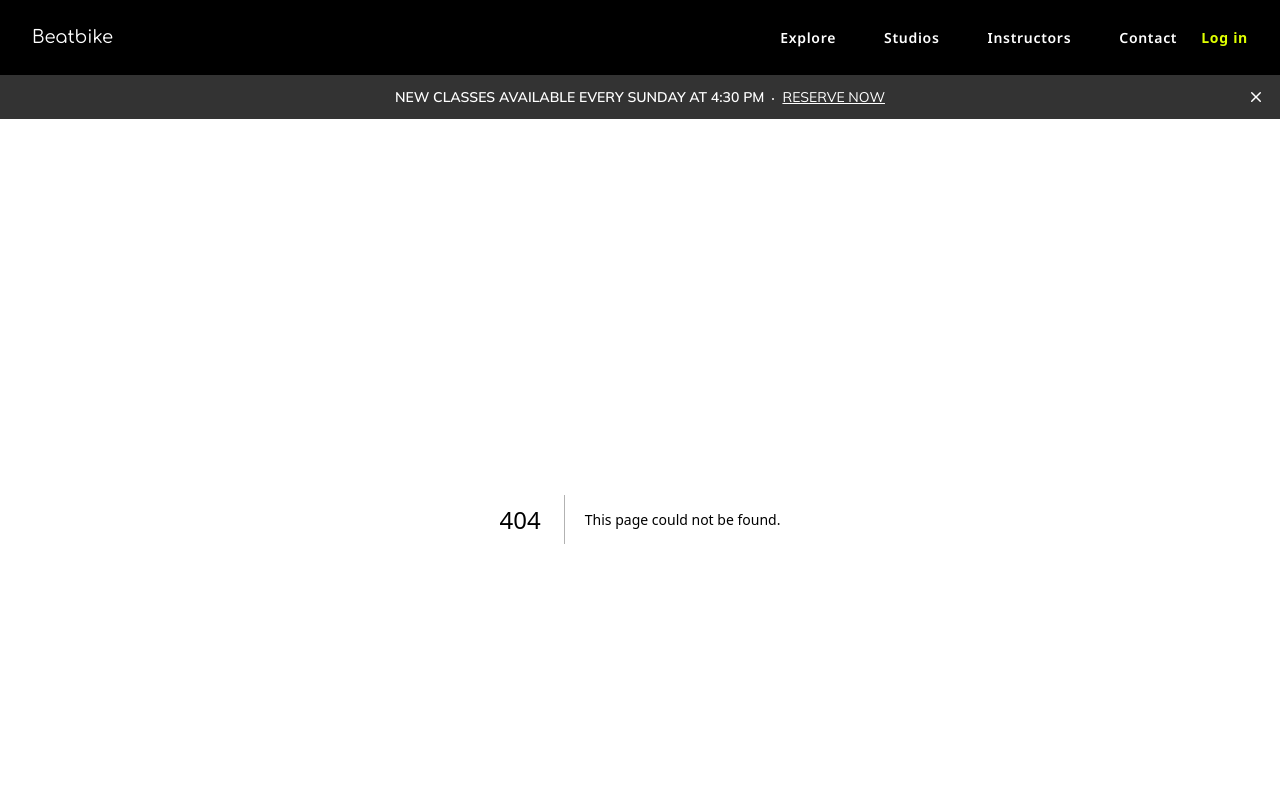
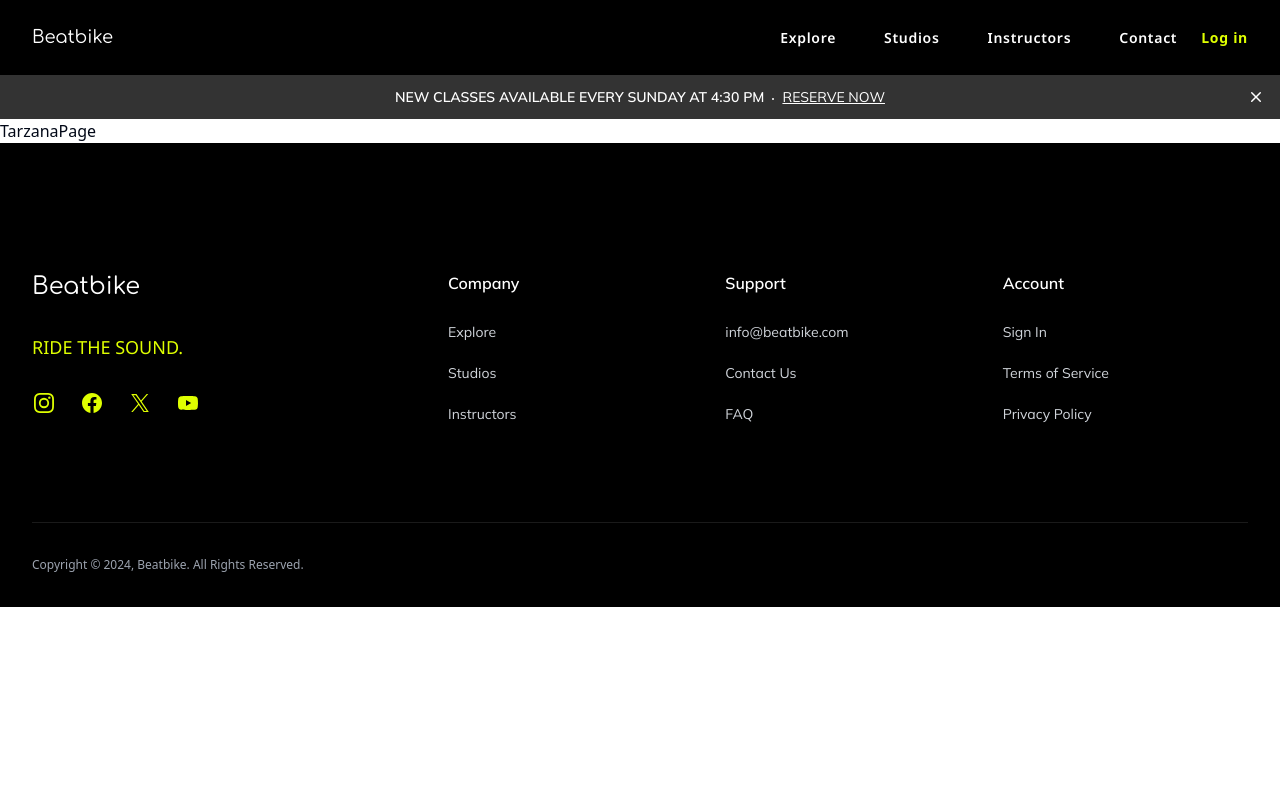
Before and after one commit to sphcastillo/beatbike, a Next.js app: page /tarzana in a window 1280 px wide. Before the commit this address had no page. Shown: the top 800 px of the page. Built offline with nearby package versions, Linux system fonts and the light colour scheme.

Commit message:
adding of location[s] pages

```diff
--- /dev/null
+++ b/app/huntington-beach/page.tsx
@@ -0,0 +1,9 @@
+import React from 'react'
+
+function HuntingtonBeachPage() {
+  return (
+    <div>page</div>
+  )
+}
+
+export default HuntingtonBeachPage;
--- a/app/layout.tsx
+++ b/app/layout.tsx
@@ -6,7 +6,7 @@
 
 export const metadata: Metadata = {
   title: "Beatbike",
-  description: "Generated by create next app",
+  description: "For portfolio purposes only",
 };
 
 export default function RootLayout({
--- /dev/null
+++ b/app/tarzana/page.tsx
@@ -0,0 +1,9 @@
+import React from 'react'
+
+function TarzanaPage() {
+  return (
+    <div>TarzanaPage</div>
+  )
+}
+
+export default TarzanaPage;
```
